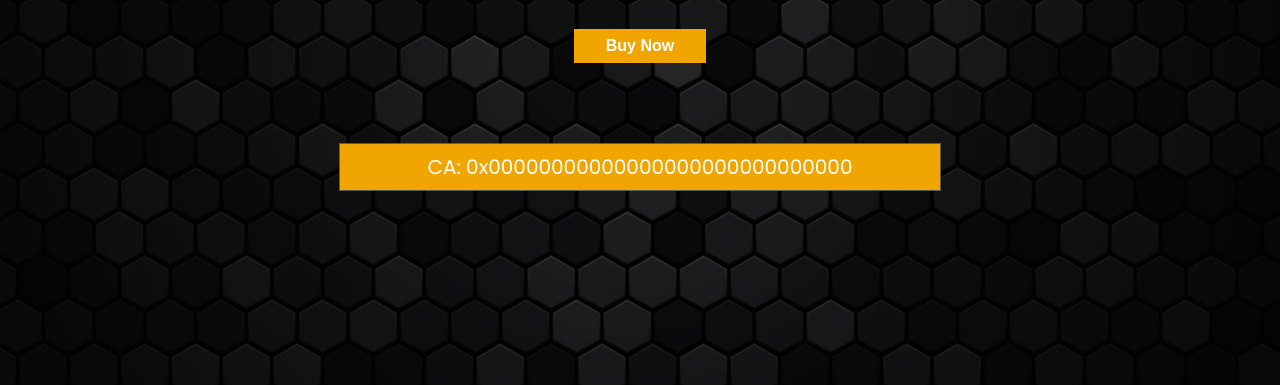
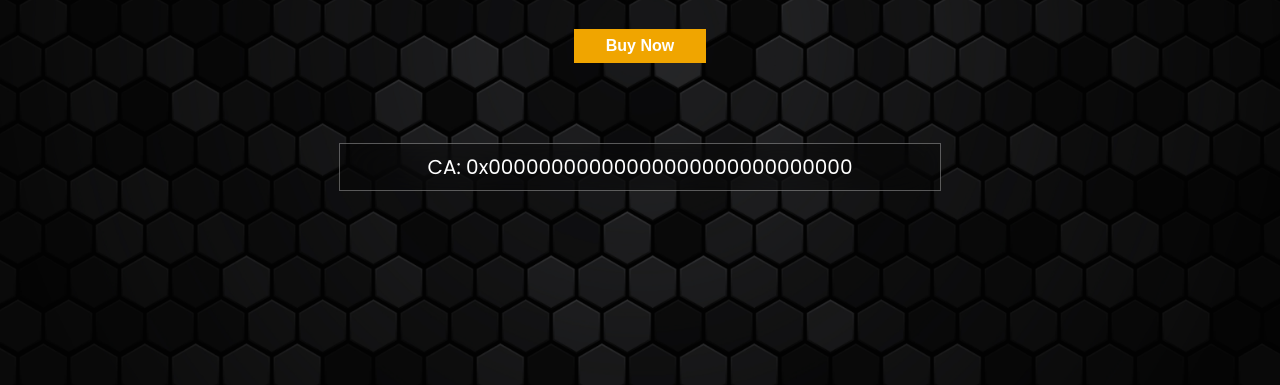
Before and after one commit to M-sadiq4641/ibit, a plain HTML site: page index.html in a window 1280 px wide. Shown: the part 405-790 px from the top of the page. Drawn offline with Linux system fonts and the light colour scheme.

Commit message:
updated some bugs

```diff
--- a/style.css
+++ b/style.css
@@ -151,14 +151,12 @@ body {
   }
 
   p {
-    background-color: #f0a500;
     color: #fff;
     text-align: center;
     font-size: 20px;
     font-weight: 400;
     word-break: break-all;
     text-transform: capitalize;
-    margin: 0;
     padding: 0.5rem;
 
     @media (max-width: 992px) {
```
